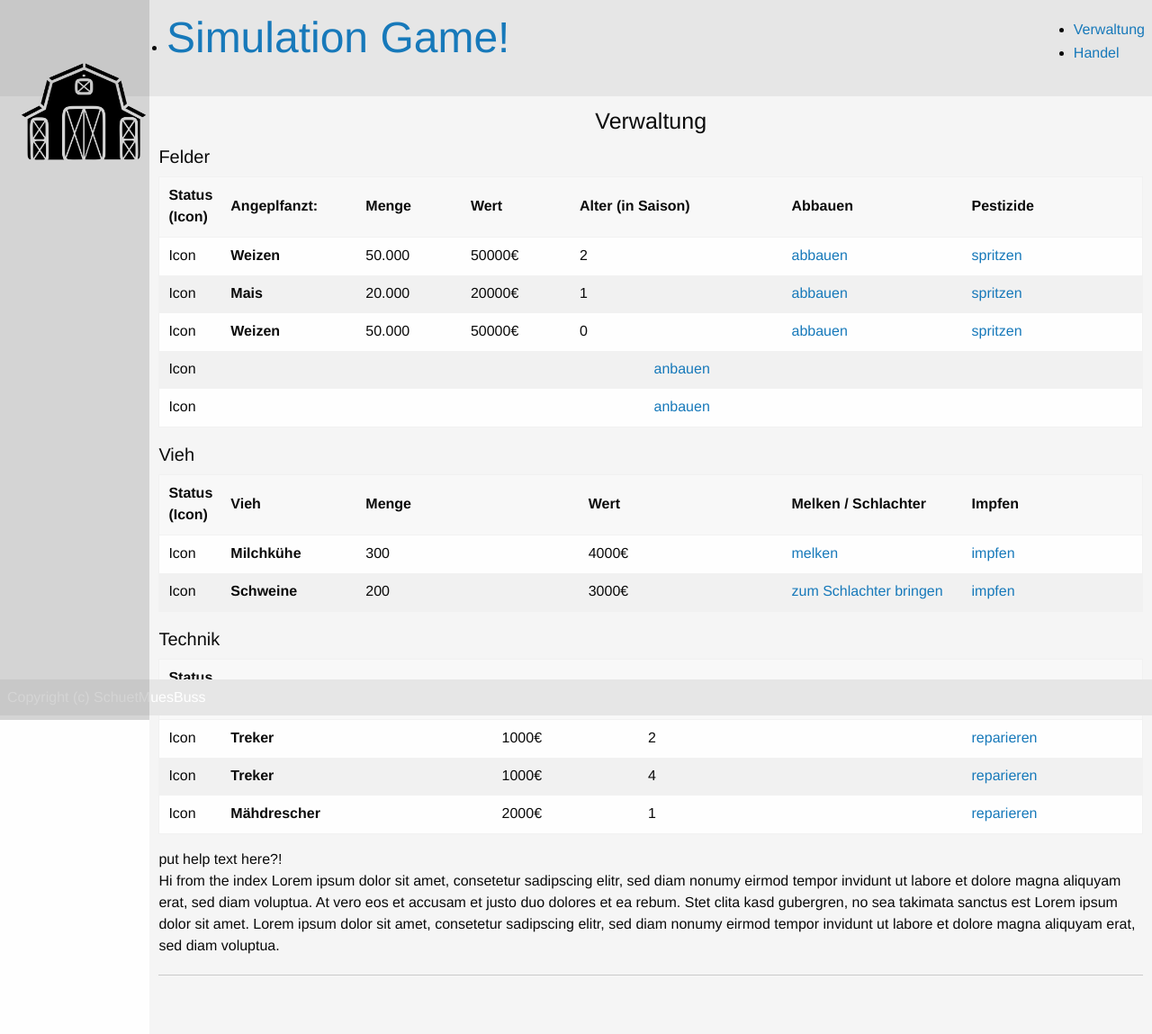
After one commit to Backpackerice/simulation-game, a Rails app: page /management in a window 1280 px wide. The commit adds this page. Shown: the whole page at 90% size. Run offline with Rails 7, Linux system fonts and the light colour scheme; style sheets or scripts are compiled from the project's sources; some libraries are stand-ins or nearby versions.

Commit message:
Verwaltung/Handel Views angepasst, routes/sidebar fehler korrigiert

```diff
--- a/app/assets/stylesheets/_sidebar.scss
+++ b/app/assets/stylesheets/_sidebar.scss
@@ -3,6 +3,7 @@
   top: 0;
   background-color: darkgray;
   height: 100%;
+  position:fixed;
   z-index: 1;
   opacity: 0.5;
   width: 13%;
--- a/app/controllers/management_controller.rb
+++ b/app/controllers/management_controller.rb
@@ -1,11 +1,12 @@
 class ManagementController < ApplicationController
-  before_action :authenticate_user
+  #before_action :authenticate_user
 
   def index
 
+  end
+
+  def create
 
   end
 
-
-
 end
--- a/app/controllers/trades_controller.rb
+++ b/app/controllers/trades_controller.rb
@@ -1,3 +1,9 @@
 class TradesController < ApplicationController
 
+  def index
+
+
+  end
+
+
 end
--- a/app/views/Management/index.html.erb
+++ /dev/null
@@ -1 +0,0 @@
-<div></div>
--- a/app/views/layouts/_header.html.erb
+++ b/app/views/layouts/_header.html.erb
@@ -2,7 +2,7 @@
     <nav class="top-bar" data-topbar role="navigation">
       <ul class="title-area">
         <li class="name">
-          <h1><a href="#">Simulation Game!</a></h1>
+          <h1><%= link_to "Simulation Game!", dashboard_path %></h1>
         </li>
       </ul>
 
--- /dev/null
+++ b/app/views/management/index.html.erb
@@ -0,0 +1,136 @@
+<div class="l-content">
+	<div class="medium-9 columns">
+	<h4 style="text-align: center;">Verwaltung</h4>
+	<div id="landwirtschaft">
+		<h5>Felder</h5>
+		<table style="width: 100%;">
+			<thead>
+				<tr>
+					<th width="50">Status (Icon)</th>
+					<th width="150">Angeplfanzt:</th>
+					<th>Menge</th>
+					<th>Wert</th>
+					<th>Alter (in Saison)</th>
+					<th width="200">Abbauen</th>
+					<th width="200">Pestizide</th>
+				</tr>
+			</thead>
+			<tbody>
+				<tr>
+					<td>Icon</td>
+					<td><b>Weizen</b></td>
+					<td>50.000</td>
+					<td>50000€</td>
+					<td>2</td>
+					<td><a href="#">abbauen</td>
+					<td><a href="#">spritzen</td>
+				</tr>
+				<tr>
+					<td>Icon</td>
+					<td><b>Mais</b></td>
+					<td>20.000</td>
+					<td>20000€</td>
+					<td>1</td>
+					<td><a href="#">abbauen</td>
+					<td><a href="#">spritzen</td>
+				</tr>
+				<tr>
+					<td>Icon</td>
+					<td><b>Weizen</b></td>
+					<td>50.000</td>
+					<td>50000€</td>
+					<td>0</td>
+					<td><a href="#">abbauen</td>
+					<td><a href="#">spritzen</td>
+				</tr>
+				<tr>
+					<td>Icon</td>
+					<td colspan="6" style="text-align: center;"><a href="#">anbauen</td>
+				</tr>
+				<tr>
+					<td>Icon</td>
+					<td colspan="6" style="text-align: center;"><a href="#">anbauen</td>
+				</tr>
+			</tbody>
+		</table>
+	</div>
+	<div id="viehzucht">
+		<h5>Vieh</h5>
+		<table style="width: 100%;">
+			<thead>
+				<tr>
+					<th width="50">Status (Icon)</th>
+					<th width="150">Vieh</th>
+					<th>Menge</th>
+					<th>Wert</th>
+					<th width="200">Melken / Schlachter</th>
+					<th width="200">Impfen</th>
+				</tr>
+			</thead>
+			<tbody>
+				<tr>
+					<td>Icon</td>
+					<td><b>Milchkühe</b></td>
+					<td>300</td>
+					<td>4000€</td>
+					<td><a href="#">melken</td>
+					<td><a href="#">impfen</td>
+				</tr>
+				<tr>
+					<td>Icon</td>
+					<td><b>Schweine</b></td>
+					<td>200</td>
+					<td>3000€</td>
+					<td><a href="#">zum Schlachter bringen</td>
+					<td><a href="#">impfen</td>
+				</tr>
+			</tbody>
+		</table>
+	</div>
+	<div id="technik">
+		<h5>Technik</h5>
+		<table style="width: 100%;">
+			<thead>
+				<tr>
+					<th width="50">Status (Icon)</th>
+					<th>Gerät</th>
+					<th>Wert</th>
+					<th>Alter (in Saison)</th>
+					<th width="200">Wartung</th>
+				</tr>
+			</thead>
+			<tbody>
+				<tr>
+					<td>Icon</td>
+					<td><b>Treker</b></td>
+					<td>1000€</td>
+					<td>2</td>
+					<td><a href="#">reparieren</td>
+				</tr>
+				<tr>
+					<td>Icon</td>
+					<td><b>Treker</b></td>
+					<td>1000€</td>
+					<td>4</td>
+					<td><a href="#">reparieren</td>
+				</tr>
+				<tr>
+					<td>Icon</td>
+					<td><b>Mähdrescher</b></td>
+					<td>2000€</td>
+					<td>1</td>
+					<td><a href="#">reparieren</td>
+				</tr>
+			</tbody>
+		</table>
+	</div>
+</div>
+<div class="medium-3 columns">
+
+
+	<span>put help text here?!</span><br />
+	Hi from the index Lorem ipsum dolor sit amet, consetetur sadipscing elitr, sed diam nonumy eirmod tempor invidunt ut labore et dolore magna aliquyam erat, sed diam voluptua. At vero eos et accusam et justo duo dolores et ea rebum. Stet clita kasd gubergren, no sea takimata sanctus est Lorem ipsum dolor sit amet. Lorem ipsum dolor sit amet, consetetur sadipscing elitr, sed diam nonumy eirmod tempor invidunt ut labore et dolore magna aliquyam erat, sed diam voluptua.
+	<hr/>
+
+</div>
+</div>
--- a/config/routes.rb
+++ b/config/routes.rb
@@ -1,7 +1,7 @@
 Rails.application.routes.draw do
   devise_for :users
   get 'dashboard' => 'dashboard#index', as: :dashboard
-  get 'dashboard' => 'management#index', as: :management
+  get 'management' => 'management#index', as: :management
   get 'trades' => 'trades#index', as: :trades
   root 'dashboard#index'
   # The priority is based upon order of creation: first created -> highest priority.
```
Also changed, not shown: app/views/trades/index.html.erb (added, +69 -0 lines).
